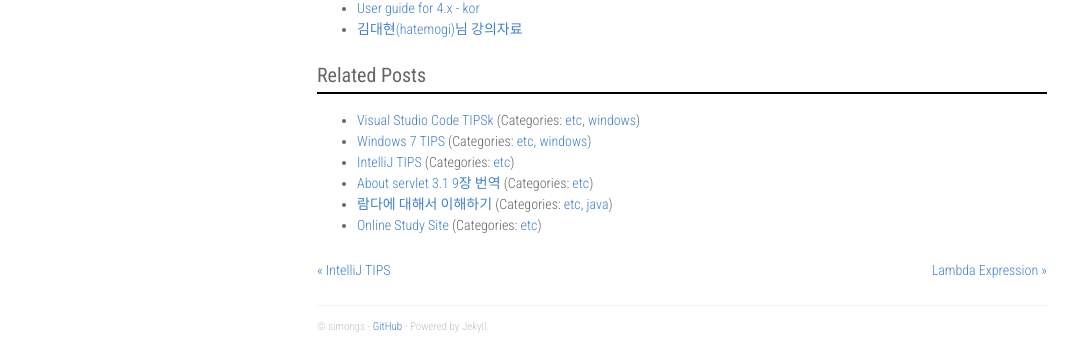
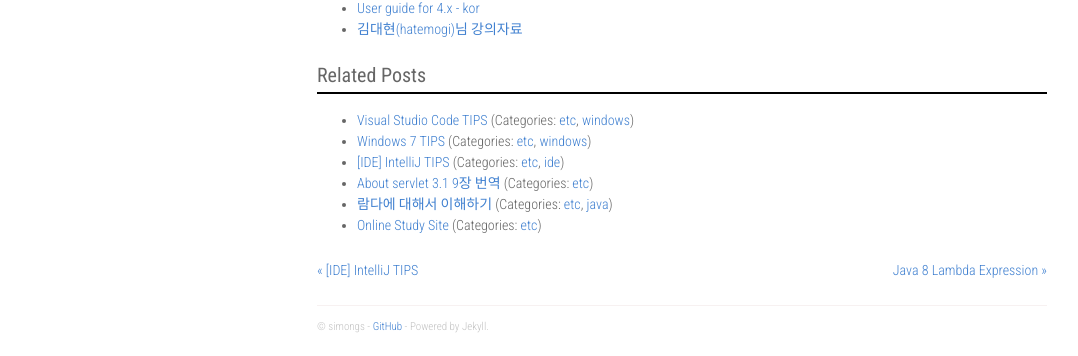
Before and after one commit to simongs/simongs.github.io, a Jekyll site: the page built from _posts/2016-10-25-NETTY_5_X_User_Guide.markdown, in a window 1280 px wide and 900 px high, scrolled down 2886 px. Shown: the part 541-897 px from the top of the window, without its empty margins (53-1131 px from the left). Built offline with Jekyll 4.4.1, drawn with Linux system fonts in a browser that asks for light colours; nearby versions of some CDN libraries; comment, search, counter and statistics services are not loaded; some of the changed text lies outside the part shown.

Commit message:
commit & push

```diff
--- a/_posts/2016-10-25-IntelliJ_TIPS.markdown
+++ b/_posts/2016-10-25-IntelliJ_TIPS.markdown
@@ -1,8 +1,8 @@
 ---
 layout: post
-title: "IntelliJ TIPS"
+title: "[IDE] IntelliJ TIPS"
 date:   2016-10-25 09:00:00 +0900
-categories: etc
+categories: etc ide
 ---
 
  - 본 문서는 MAC 기준으로 작성한 문서입니다.
--- a/_posts/2016-10-25-NETTY_5_X_User_Guide.markdown
+++ b/_posts/2016-10-25-NETTY_5_X_User_Guide.markdown
@@ -1,6 +1,6 @@
 ---
 layout: post
-title: "Netty USER Guide 따라하기"
+title: "[Netty] About Netty"
 date:   2016-10-25 09:00:00 +0900
 categories: etc netty
 ---
--- a/_posts/2016-10-31-JAVA_Lambda_Expression.markdown
+++ b/_posts/2016-10-31-JAVA_Lambda_Expression.markdown
@@ -1,6 +1,6 @@
 ---
 layout: post
-title: "Lambda Expression"
+title: "Java 8 Lambda Expression"
 date:   2016-10-31 09:00:00 +0900
 categories: java
 ---
--- a/_posts/2016-11-04-Network.markdown
+++ b/_posts/2016-11-04-Network.markdown
@@ -1,6 +1,6 @@
 ---
 layout: post
-title: "Network"
+title: "About Network"
 date:   2016-11-04 09:00:00 +0900
 categories: network
 ---
--- a/_posts/2016-11-06-Visual_Studio_Code.markdown
+++ b/_posts/2016-11-06-Visual_Studio_Code.markdown
@@ -1,6 +1,6 @@
 ---
 layout: post
-title: "Visual Studio Code TIPSk"
+title: "Visual Studio Code TIPS"
 date:   2016-11-06 09:00:00 +0900
 categories: etc windows
 ---
--- /dev/null
+++ b/category/ide.md
@@ -0,0 +1,6 @@
+---
+layout: posts_by_category
+categories: ide
+title: ide
+permalink: /category/ide
+---
```
